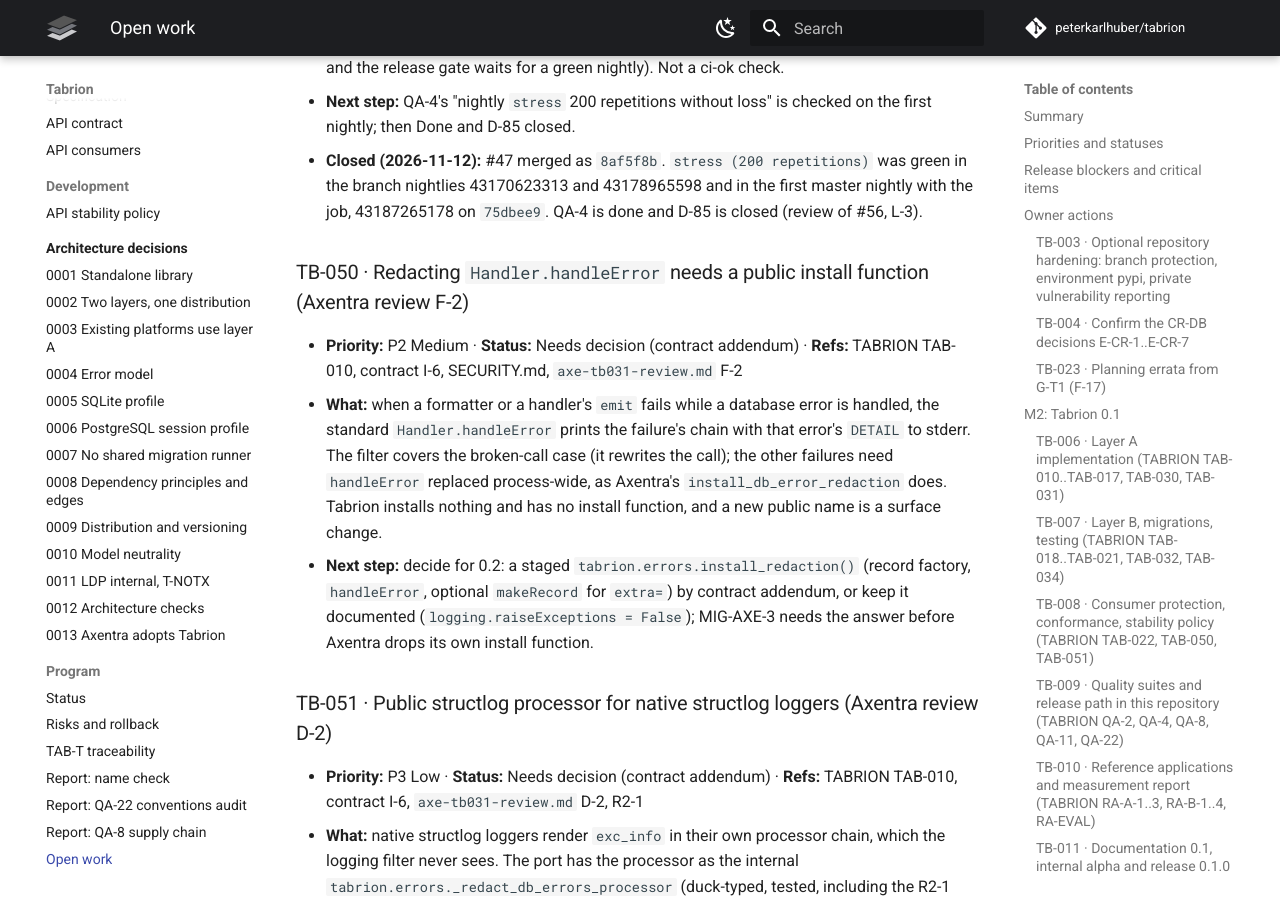
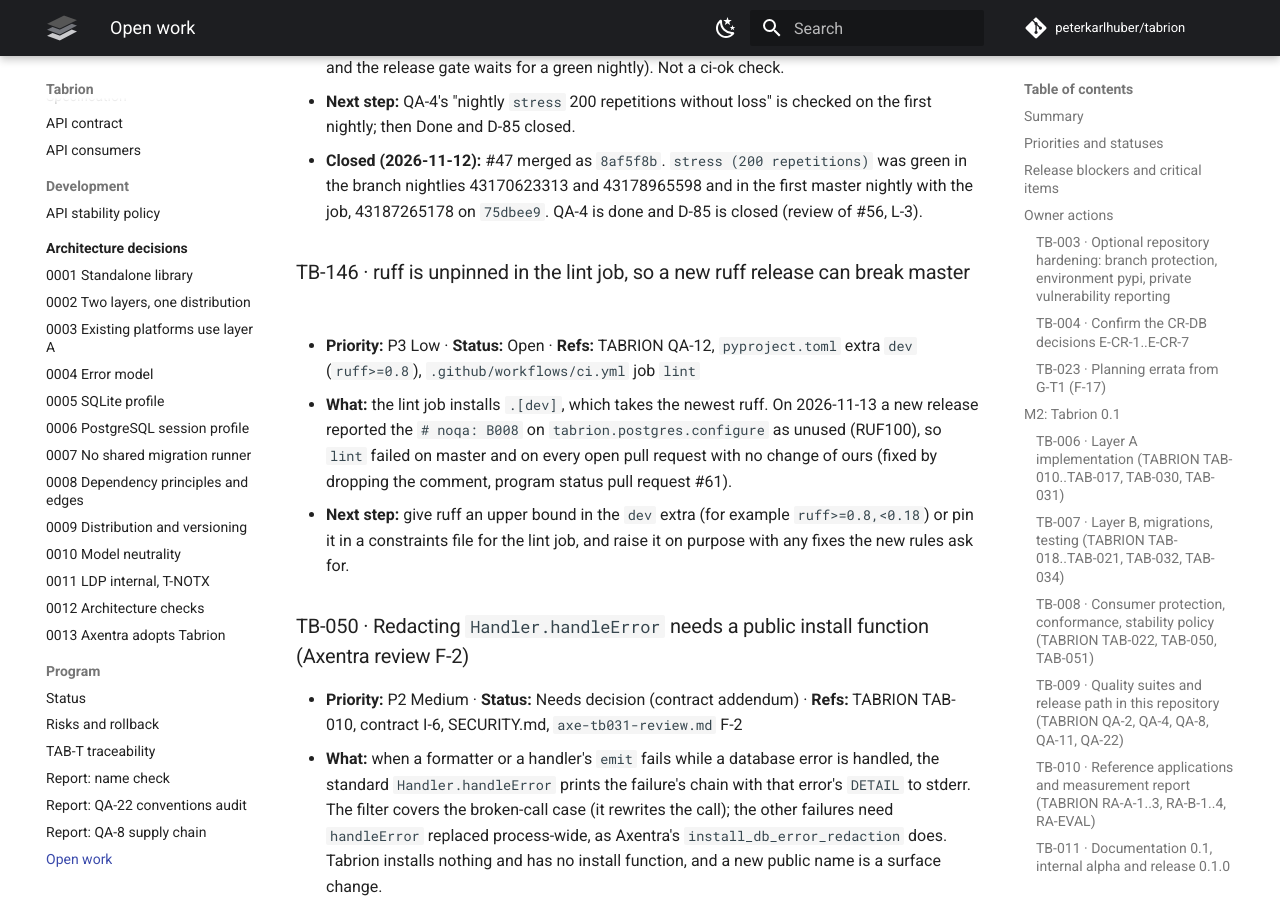
Before and after one commit to peterkarlhuber/tabrion, an MkDocs documentation site: the page built from docs/TODO.md, in a window 1280 px wide and 900 px high, scrolled down 40113 px. Built offline with MkDocs 1.6.1 and Material for MkDocs 9.7.7, drawn with Linux system fonts in a browser that asks for light colours; comment, search, counter and statistics services are not loaded; some of the changed text lies outside the part shown.

Commit message:
TODO TB-146: ruff is unpinned in the lint job
Co-Authored-By: Claude Opus 5.5 <noreply@anthropic.com>
Claude-Session: https://claude.ai/code/session_011tY7TAans48GbZAuavtHPL

```diff
--- a/docs/TODO.md
+++ b/docs/TODO.md
@@ -17,7 +17,8 @@
 > STU-017 (STATUS.md D-122) and STU-021 before STU-017 (D-123); no item of this file changes.
 > Program status 2026-11-13 (branch `claude/project-thread-bjlq25-t02-status`): TABRION JQ-1..JQ-4, MIG-AXE-0, QA-13,
 > QA-21 and QA-25 set to done in STATUS.md after a check on GitHub; no item of this file changes. The same pull request
-> drops the `# noqa: B008` on `tabrion.postgres.configure` that current ruff reports as unused (RUF100, CI lint).
+> drops the `# noqa: B008` on `tabrion.postgres.configure` that current ruff reports as unused (RUF100, CI lint);
+> TB-146 new (ruff unpinned in the lint job).
 
 ## Summary
 
@@ -1218,6 +1219,16 @@ required (owner decision of 2026-11-08 11:26Z).
   43170623313 and 43178965598 and in the first master nightly with the job, 43187265178 on `75dbee9`. QA-4 is done
   and D-85 is closed (review of #56, L-3).
 
+### TB-146 · ruff is unpinned in the lint job, so a new ruff release can break master
+
+- **Priority:** P3 Low · **Status:** Open · **Refs:** TABRION QA-12, `pyproject.toml` extra `dev` (`ruff>=0.8`),
+  `.github/workflows/ci.yml` job `lint`
+- **What:** the lint job installs `.[dev]`, which takes the newest ruff. On 2026-11-13 a new release reported the
+  `# noqa: B008` on `tabrion.postgres.configure` as unused (RUF100), so `lint` failed on master and on every open
+  pull request with no change of ours (fixed by dropping the comment, program status pull request #61).
+- **Next step:** give ruff an upper bound in the `dev` extra (for example `ruff>=0.8,<0.18`) or pin it in a
+  constraints file for the lint job, and raise it on purpose with any fixes the new rules ask for.
+
 ### TB-050 · Redacting `Handler.handleError` needs a public install function (Axentra review F-2)
 
 - **Priority:** P2 Medium · **Status:** Needs decision (contract addendum) · **Refs:** TABRION TAB-010, contract
```
Also changed, not shown: other parts of docs/TODO.md (+1 -1 lines).
